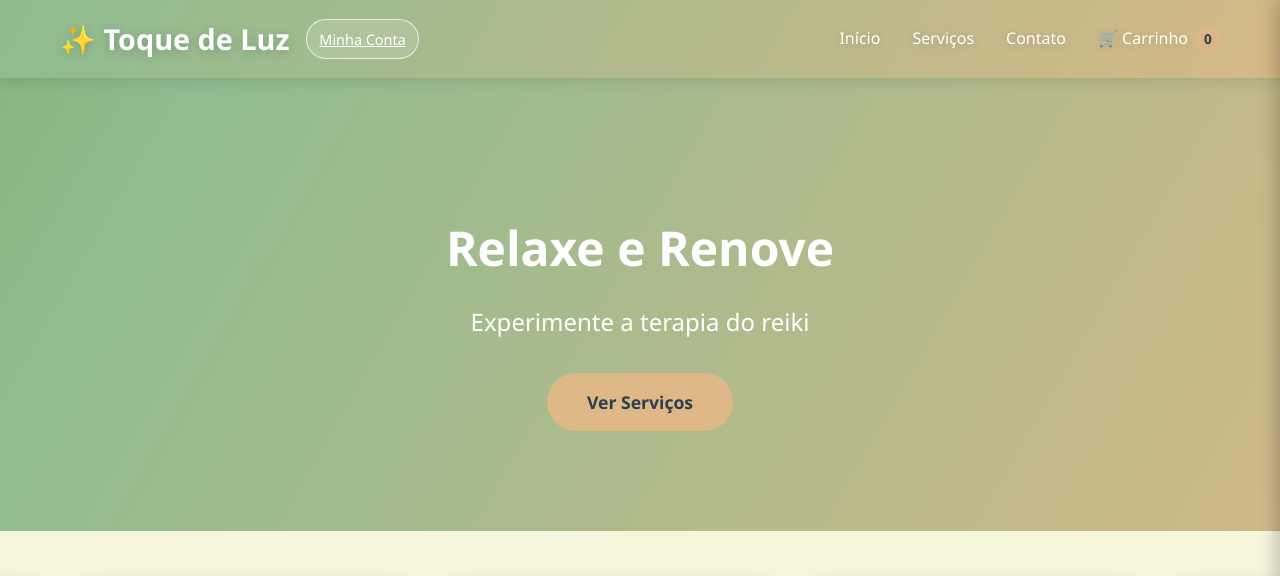
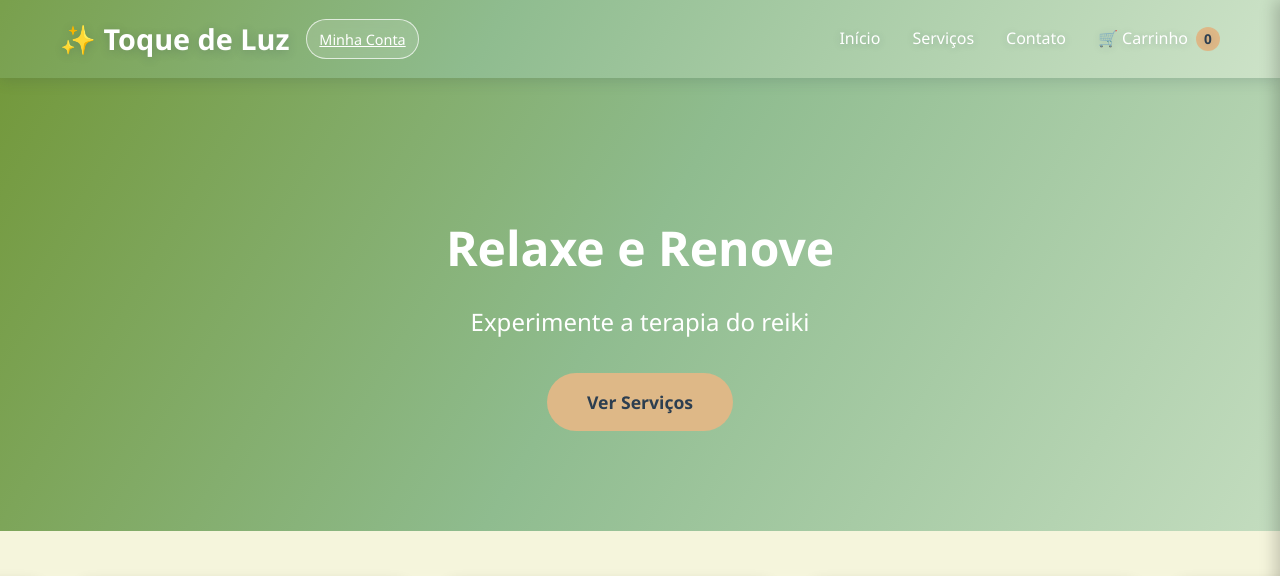
Before and after one commit to zszoro/Toque-de-Luz., a website: page index.html in a window 1280 px wide. Shown: the top 576 px of the page. Drawn offline with Linux system fonts and the light colour scheme; grey boxes are pictures that could not be loaded.

Commit message:
Remove laranja do fundo animado

```diff
--- a/styles.css
+++ b/styles.css
@@ -13,7 +13,7 @@
     --background: #F5F5DC;
     --white: #FFFFFF;
     --shadow: rgba(0, 0, 0, 0.1);
-    --moving-header-bg: linear-gradient(120deg, #587a1b 0%, #6B8E23 28%, #8FBC8F 58%, #DEB887 100%);
+    --moving-header-bg: linear-gradient(120deg, #315f24 0%, #4f7f2a 24%, #6B8E23 48%, #8FBC8F 72%, #d9ead3 100%);
 }
 
 body {
```
